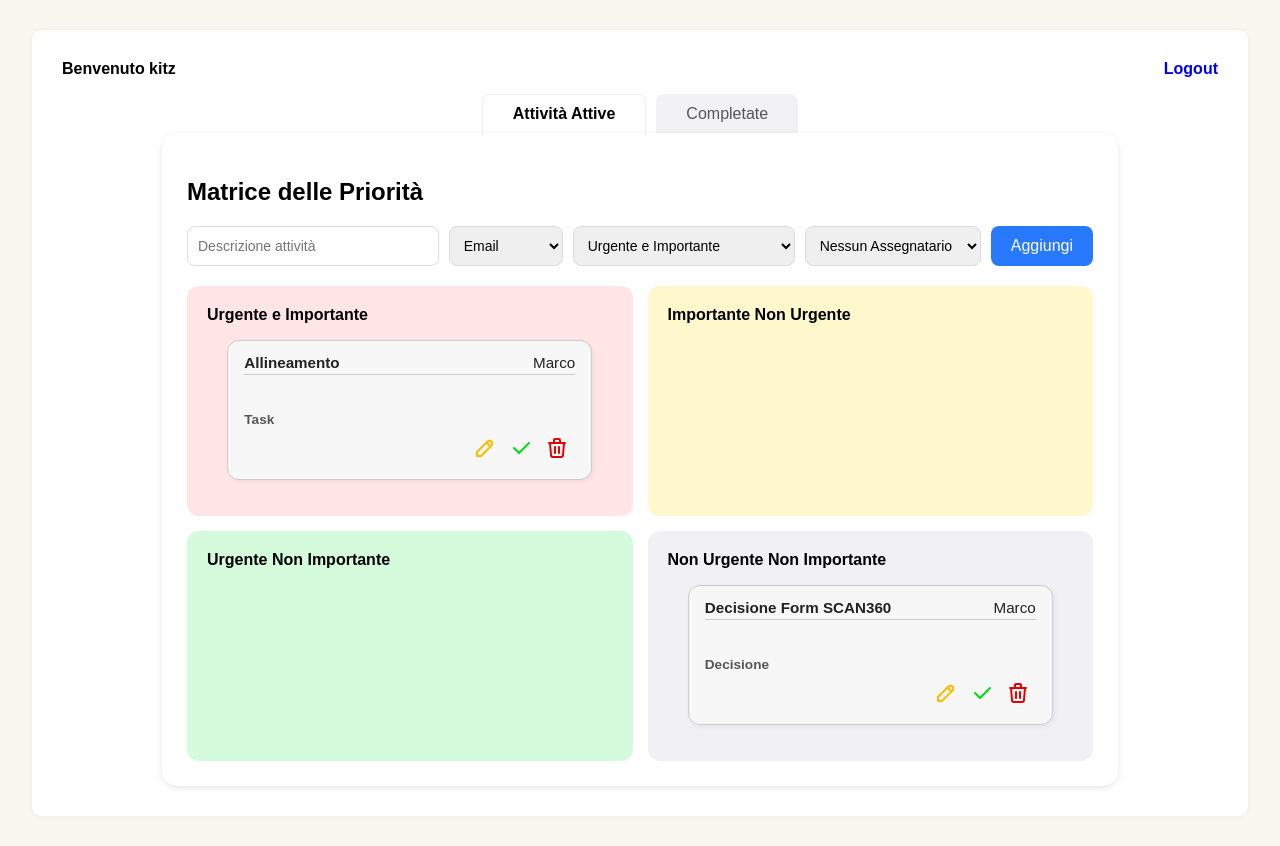
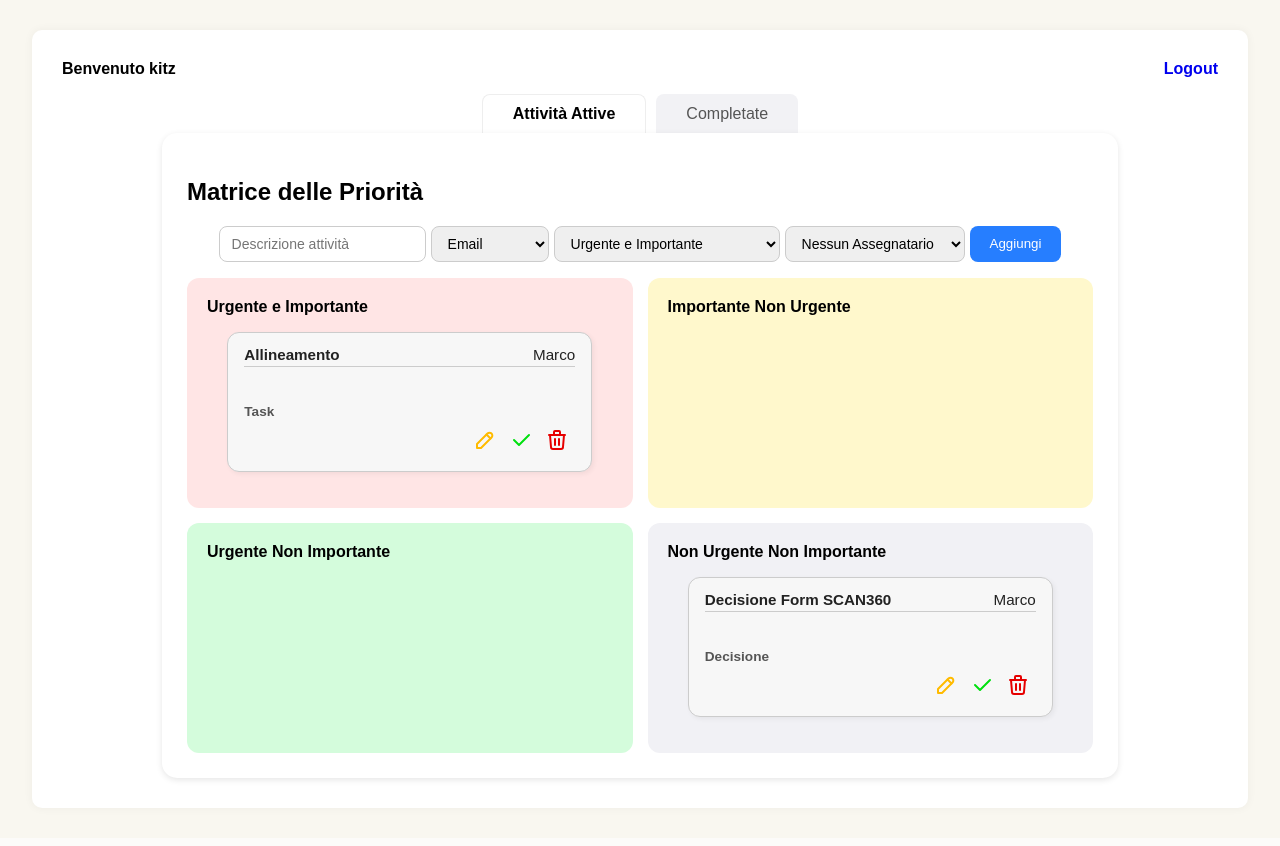
Before and after one commit to MarcXXXo/ScrumBoard_Kitzanos, a Django app: page /home/ in a window 1280 px wide. After the commit the page ends 810 px from the top, so only its background shows below. Run offline with Django 5.2, Linux system fonts and the light colour scheme; a user stored in the database is signed in; data comes from the database, SQL or seed files in the repository; both versions use the stored data as it was after the commit.

Commit message:
Aggiunto scroll quando si modifica, Fixato posizionamento input-group

```diff
--- a/sbk_app/static/style.css
+++ b/sbk_app/static/style.css
@@ -74,37 +74,34 @@ body {
 }
 
 .input-group {
+  margin-bottom: 1rem;
   display: flex;
-  gap: 10px;
-  margin: 20px 0;
+  gap: 5px;
+  justify-content: center;
   flex-wrap: wrap;
 }
 
 .input-group input{
-  padding: 10px;
+  padding: 8px 12px;
   border-radius: 8px;
-  border: 1px solid #ddd;
-  font-size: 14px;
-  flex: 1 1 200px;
-  min-width: 150px;
+  border: 1px solid #ccc;
+  font-size: 14px;;
 }
 .input-group select {
-  padding: 10px;
+  padding: 8px 12px;
   border-radius: 8px;
-  border: 1px solid #ddd;
+  border: 1px solid #ccc;
   font-size: 14px;
-  min-width: 80px;
 }
 
 .add-button {
-  background-color: #2979ff;
+  padding: 10px 20px;
+  background-color: #267eff;
   color: white;
   border: none;
-  padding: 10px 20px;
   border-radius: 8px;
-  font-size: 16px;
   cursor: pointer;
-  white-space: nowrap;
+  font-weight: 500;
 }
 
 .priority-grid {
@@ -119,6 +116,11 @@ body {
 @media (max-width: 768px) {
   .priority-grid {
     grid-template-columns: 1fr;
+  }
+  .input-group{
+     display: flex;
+     flex-wrap: wrap;
+     gap: 10px;
   }
 }
 .header {
--- a/sbk_app/static/task.js
+++ b/sbk_app/static/task.js
@@ -6,6 +6,11 @@ document.querySelectorAll('.edit-task').forEach(button => {
         const descrizione = card.querySelector('.task-title').innerText;
         const tipo = this.dataset.tipo;
         const priorita = this.dataset.priorita;
+        const form = document.getElementById('tabs');
+        if (form && typeof form.scrollIntoView === 'function') {
+          form.scrollIntoView({ behavior: 'smooth', block: 'start'  });
+        }
+
 
         // Riempie i campi del form
         document.getElementById('task_id').value = taskId;
@@ -13,11 +18,13 @@ document.querySelectorAll('.edit-task').forEach(button => {
         document.getElementById('tipo').value = tipo;
         document.getElementById('priorita').value = priorita;
 
+
         // Cambia il testo del bottone
         document.getElementById('form-button').innerText = "Salva Modifiche";
         editingTaskId = taskId;
         console.log('Task da modificare:', editingTaskId);
-        document.getElementById('task-edit-id-display').innerText = 'Modificando task ID: ' + editingTaskId;
+
+        //document.getElementById('task-edit-id-display').innerText = 'Modificando task ID: ' + editingTaskId;
     });
 });
 
--- a/sbk_app/templates/home.html
+++ b/sbk_app/templates/home.html
@@ -15,7 +15,7 @@
       <div class="header"><h3>Benvenuto {{ user.username }}</h3> <h3><a href="{% url 'logout' %}">Logout</a></h3></div>
     {% endif %}
     <!-- Tabs -->
-    <div class="tabs">
+    <div class="tabs" id = "tabs">
       <button class="tab active" type="button" data-tab="attive">Attività Attive</button>
       <button class="tab" type="button" data-tab="completate">Completate</button>
     </div>
@@ -26,7 +26,7 @@
       <h2>Matrice delle Priorità </h2>
       <div id="task-edit-id-display">{{task.task_id}}</div>
 
-      <form method="POST" class="input-group">
+      <form method="POST" class="input-group" id ="input-group">
         {% csrf_token %}
         <input type="hidden" name="task_id" id="task_id" >
         <input maxlength="25" title ="Max 25 caratteri" type="text" name="descrizione" id="descrizione" placeholder="Descrizione attività" required>
```
Also changed, not shown: db.sqlite3.
